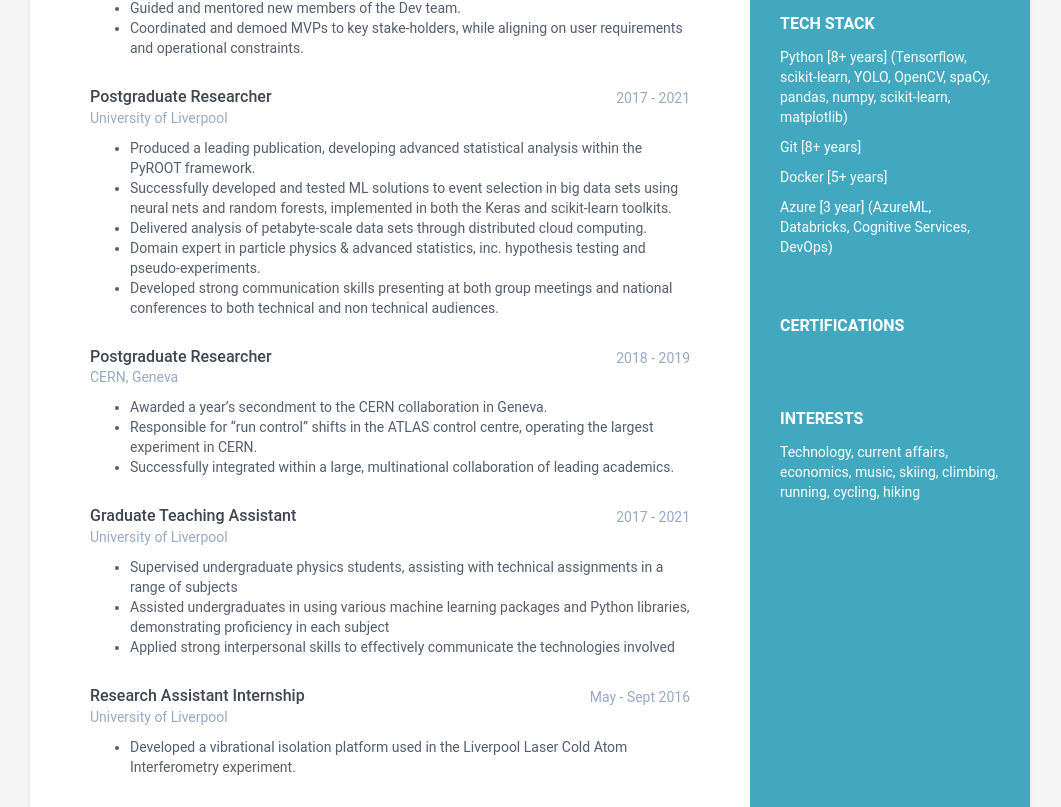
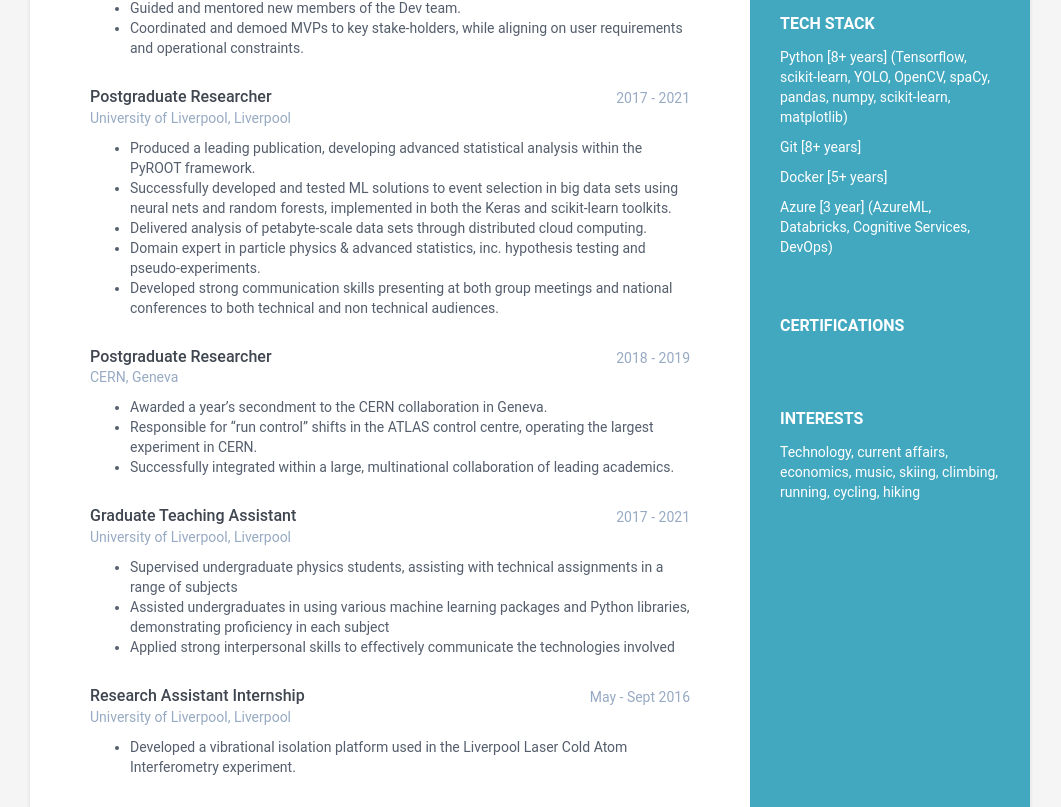
Before and after one commit to AEJaspan/my-cv, a Jekyll site: the page built from index.html, in a window 1280 px wide. Shown: the part 949-1756 px from the top of the page, without its empty margins (110-1171 px from the left). Built offline with Jekyll 4.4.1, drawn with Linux system fonts in a browser that asks for light colours; a script that is not in the unit is left out; some of the changed text lies outside the part shown.

Commit message:
Adding Company location field.

```diff
--- a/_data/data.yml
+++ b/_data/data.yml
@@ -98,7 +98,8 @@ education:
 experiences:
     - role: Data Scientist
       time: 2022 - Present
-      company: DYWIDAG Ltd, London
+      company: DYWIDAG Ltd
+      location: London
       details: |
           - Published novel techniques in the application of forecasting techniques on sensor data at an international conference.
           - Deployed forecasting techniques on live sensor data, providing a value add helping to secure key commercial contracts.
@@ -107,7 +108,8 @@ experiences:
           - Peer-reviewed statistical models used in the maintenance of key US infrastructure.
     - role: Data Scientist
       time: 2021 - 2022
-      company: Elastacloud Ltd, London
+      company: Elastacloud Ltd
+      location: London
       details: |
           - Led a team hack into deploying continuous integration, training and deployment (CI/CT/CD) ML pipelines via cloud resources and advancing MLOps practices within the company.
           - Gained experience in big data analysis on the Databrics platform using Spark.
@@ -121,6 +123,7 @@ experiences:
     - role: Postgraduate Researcher
       time: 2017 - 2021
       company: University of Liverpool
+      location: Liverpool
       details: |
           - Produced a leading publication, developing advanced statistical analysis within the PyROOT framework.
           - Successfully developed and tested ML solutions to event selection in big data sets using neural nets and random forests, implemented in both the Keras and scikit-learn toolkits.
@@ -129,7 +132,8 @@ experiences:
           - Developed strong communication skills presenting at both group meetings and national conferences to both technical and non technical audiences.
     - role: Postgraduate Researcher
       time: 2018 - 2019
-      company: CERN, Geneva
+      company: CERN
+      location: Geneva
       details: |
           - Awarded a year's secondment to the CERN collaboration in Geneva.
           - Responsible for "run control" shifts in the ATLAS control centre, operating the largest experiment in CERN.
@@ -137,6 +141,7 @@ experiences:
     - role: Graduate Teaching Assistant
       time: 2017 - 2021
       company: University of Liverpool
+      location: Liverpool
       details: |
           - Supervised undergraduate physics students, assisting with technical assignments in a range of subjects
           - Assisted undergraduates in using various machine learning packages and Python libraries, demonstrating proficiency in each subject
@@ -144,11 +149,13 @@ experiences:
     - role: Research Assistant Internship
       time: May - Sept 2016
       company: University of Liverpool
+      location: Liverpool
       details: |
           - Developed a vibrational isolation platform used in the Liverpool Laser Cold Atom Interferometry experiment.
     - role: R&D Internship
       time: May - Sept 2015
-      company: Cavendish Laboratories, Nottingham
+      company: Cavendish Laboratories
+      location: Nottingham
       details: |
           - Performed R&D to develop and stress-test 3D models of surgical implants for use in scoliosis (spinal curvature) surgery
 
--- a/_includes/experiences.html
+++ b/_includes/experiences.html
@@ -19,8 +19,9 @@
         <div class="time">{{ experience.time }}</div>
       </div><!--//upper-row-->
 
-      <div class="company">{{ experience.company }}</div>
-
+      <div class="company">{{ experience.company }},&#160;
+        <div class="location"> {{ experience.location }}</div>
+      </div>
     </div><!--//meta-->
 
     {% if experience.details %}
--- a/_sass/_base.scss
+++ b/_sass/_base.scss
@@ -216,8 +216,18 @@ p {
     .company, .university {
         margin-bottom: 10px;
         color: $text-grey;
+        display: flex;
     }
-
+    .location {
+        // position: absolute;
+        // right: 0;
+        // top: 0;
+        // margin-bottom: 10px;
+        float: left;
+        margin-right: 5px;
+        color: $text-grey;
+        flex-wrap: wrap;
+    }
     .project-title {
         font-size: 16px;
         font-weight: 400;
```
Also changed, not shown: README.md.
